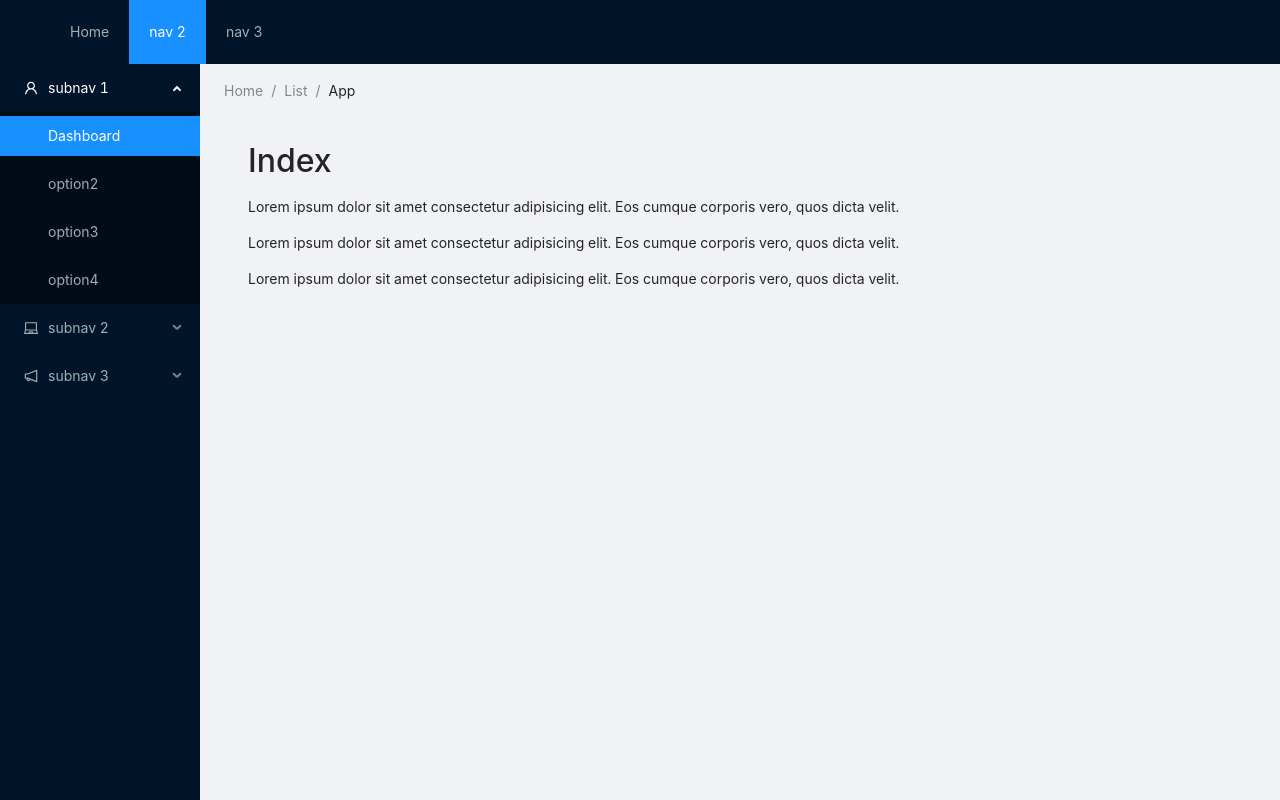
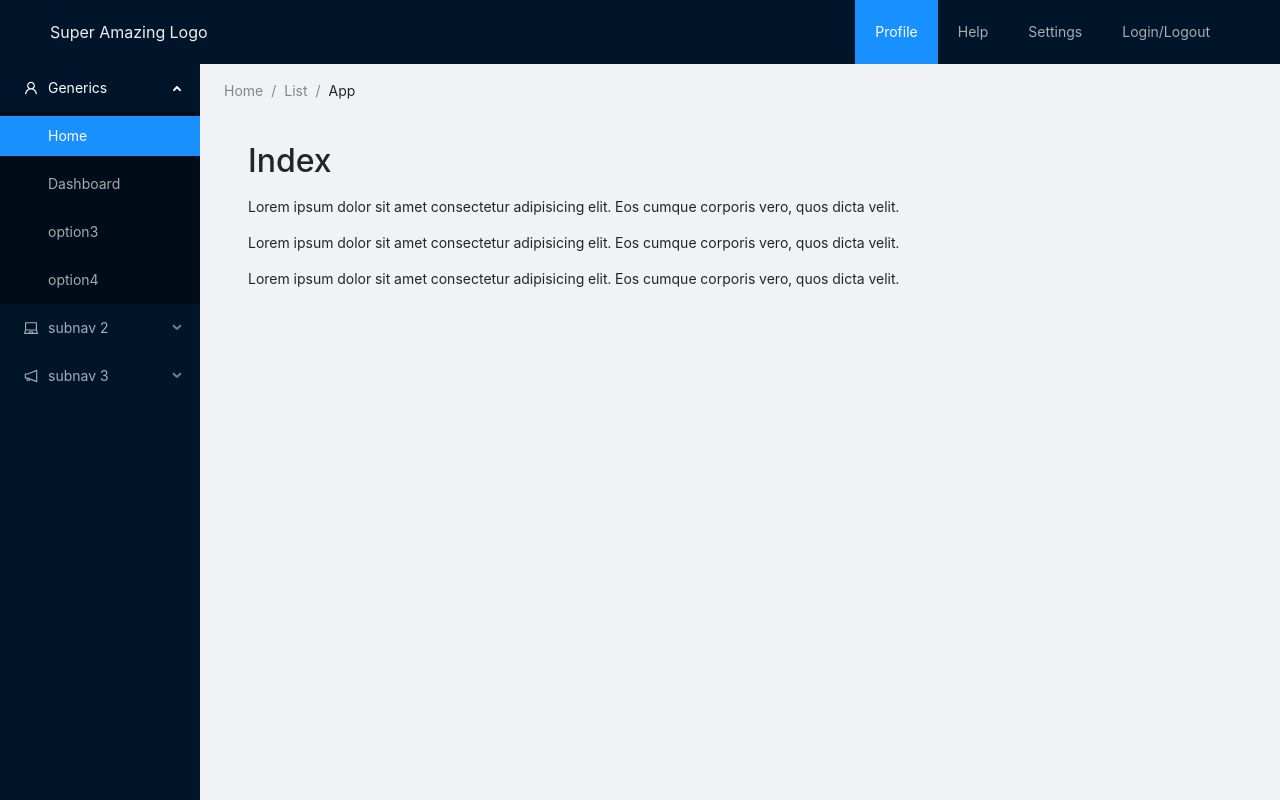
Before and after one commit to LanPodder/ReactDashboard, a React (Create React App) app: page / in a window 1280 px wide. Built offline with nearby package versions, Linux system fonts and the light colour scheme.

Commit message:
looks better now

```diff
--- /dev/null
+++ b/src/Antd-App/header/Header.css
@@ -0,0 +1,17 @@
+.logo {
+    /* width: 120px;
+    height: 31px; */
+    /* background: #333; */
+    border-radius: 6px;
+    /* margin: 16px 28px 16px 0; */
+    float: left;
+    content: 'css content';
+    color: #eee;
+}
+
+.logo::after {
+    content: 'Super Amazing Logo';
+    font-size: 1rem;
+    color: #eee;
+    padding-right: 10px;
+}
--- a/src/Antd-App/header/Header.tsx
+++ b/src/Antd-App/header/Header.tsx
@@ -1,6 +1,9 @@
 import React from 'react';
 import { Layout, Menu } from 'antd';
 import { Link } from 'react-router-dom';
+
+import './Header.css';
+
 class Header extends React.Component {
     constructor(props: any) {
         super(props);
@@ -9,11 +12,12 @@ class Header extends React.Component {
     render() {
         return (
             <Layout.Header className="header">
-                <div className="logo" />
-                <Menu theme="dark" mode="horizontal" defaultSelectedKeys={['2']}>
-                    <Menu.Item key="1"><Link to="/" style={{ color: 'inherit', textDecoration: 'inherit'}}>Home</Link></Menu.Item>
-                    <Menu.Item key="2">nav 2</Menu.Item>
-                    <Menu.Item key="3">nav 3</Menu.Item>
+                <div className="logo" /> {/**Adjust logo via css */}
+                <Menu theme="dark" mode="horizontal" defaultSelectedKeys={['1']} style={{float: 'right'}}>
+                    <Menu.Item key="1"><Link to="/profile" style={{ color: 'inherit', textDecoration: 'inherit'}}>Profile</Link></Menu.Item>
+                    <Menu.Item key="2">Help</Menu.Item>
+                    <Menu.Item key="3">Settings</Menu.Item>
+                    <Menu.Item key="4">Login/Logout</Menu.Item>
                 </Menu>
             </Layout.Header>
         );
--- a/src/Antd-App/sider/Sider.tsx
+++ b/src/Antd-App/sider/Sider.tsx
@@ -17,9 +17,9 @@ class Sider extends React.Component {
                     defaultOpenKeys={['sub1']}
                     style={{ height: '100%', borderRight: 0 }}
                 >
-                    <Menu.SubMenu key="sub1" icon={<UserOutlined />} title="subnav 1">
-                        <Menu.Item key="1"><Link to="/dashboard">Dashboard</Link></Menu.Item>
-                        <Menu.Item key="2">option2</Menu.Item>
+                    <Menu.SubMenu key="sub1" icon={<UserOutlined />} title="Generics">
+                        <Menu.Item key="1"><Link to="/">Home</Link></Menu.Item>
+                        <Menu.Item key="2"><Link to="/dashboard">Dashboard</Link></Menu.Item>
                         <Menu.Item key="3">option3</Menu.Item>
                         <Menu.Item key="4">option4</Menu.Item>
                     </Menu.SubMenu>
```
